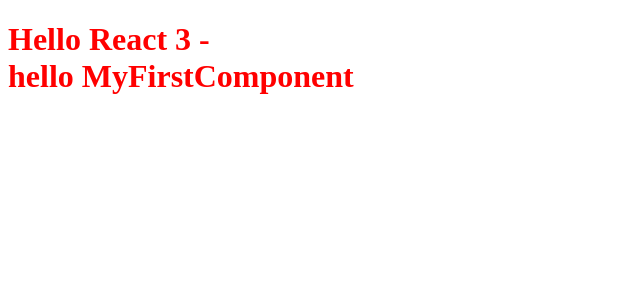
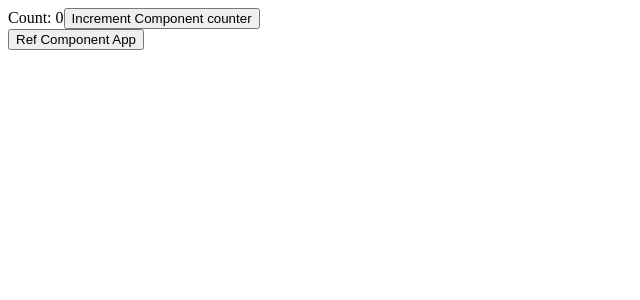
Before and after one commit to hthanhlong/learneslint, a React app: page / in a window 1280 px wide. Shown: the top 300 px of the page, without its empty margins (0-640 px from the left). Built offline with nearby package versions, Linux system fonts and the light colour scheme.

Commit message:
update code

```diff
--- a/src/App.js
+++ b/src/App.js
@@ -1,15 +1,25 @@
-import { MyFirstComponent } from '@'
-
-const App = () => {
-  /* eslint-disable no-undef */
-  const MINH_LE = process.env.MINHLE
-  console.log('hello, please remove me')
-  return (
-    <h1>
-      Hello React 3 - {MINH_LE}
-      <MyFirstComponent />
-    </h1>
-  )
+import { Counter } from '@'
+import React from 'react'
+class App extends React.Component {
+  constructor(props) {
+    super(props)
+    this.aRef = React.createRef()
+  }
+  render() {
+    console.log('render app')
+    return (
+      <>
+        <Counter ref={this.aRef} />
+        <button
+          onClick={() => {
+            console.log(this.aRef.current)
+          }}
+        >
+          Ref Component App
+        </button>
+      </>
+    )
+  }
 }
 
 export default App
--- /dev/null
+++ b/src/components/Counter.js
@@ -0,0 +1,29 @@
+/* eslint-disable react/display-name */
+import React from 'react'
+
+class Counter extends React.Component {
+  constructor(props) {
+    super(props)
+    this.state = {
+      count: 0,
+    }
+  }
+  render() {
+    console.log('render counter')
+    return (
+      <div>
+        Count: {this.state.count}
+        <button
+          id="hello"
+          // eslint-disable-next-line react/prop-types
+          ref={this.props.ref}
+          onClick={() => this.setState({ count: this.state.count + 1 })}
+        >
+          Increment Component counter
+        </button>
+      </div>
+    )
+  }
+}
+
+export default Counter
--- a/src/components/index.js
+++ b/src/components/index.js
@@ -1 +1,2 @@
 export { default as MyFirstComponent } from './MyFirstComponent/MyFirstComponent'
+export { default as Counter } from './Counter'
```
